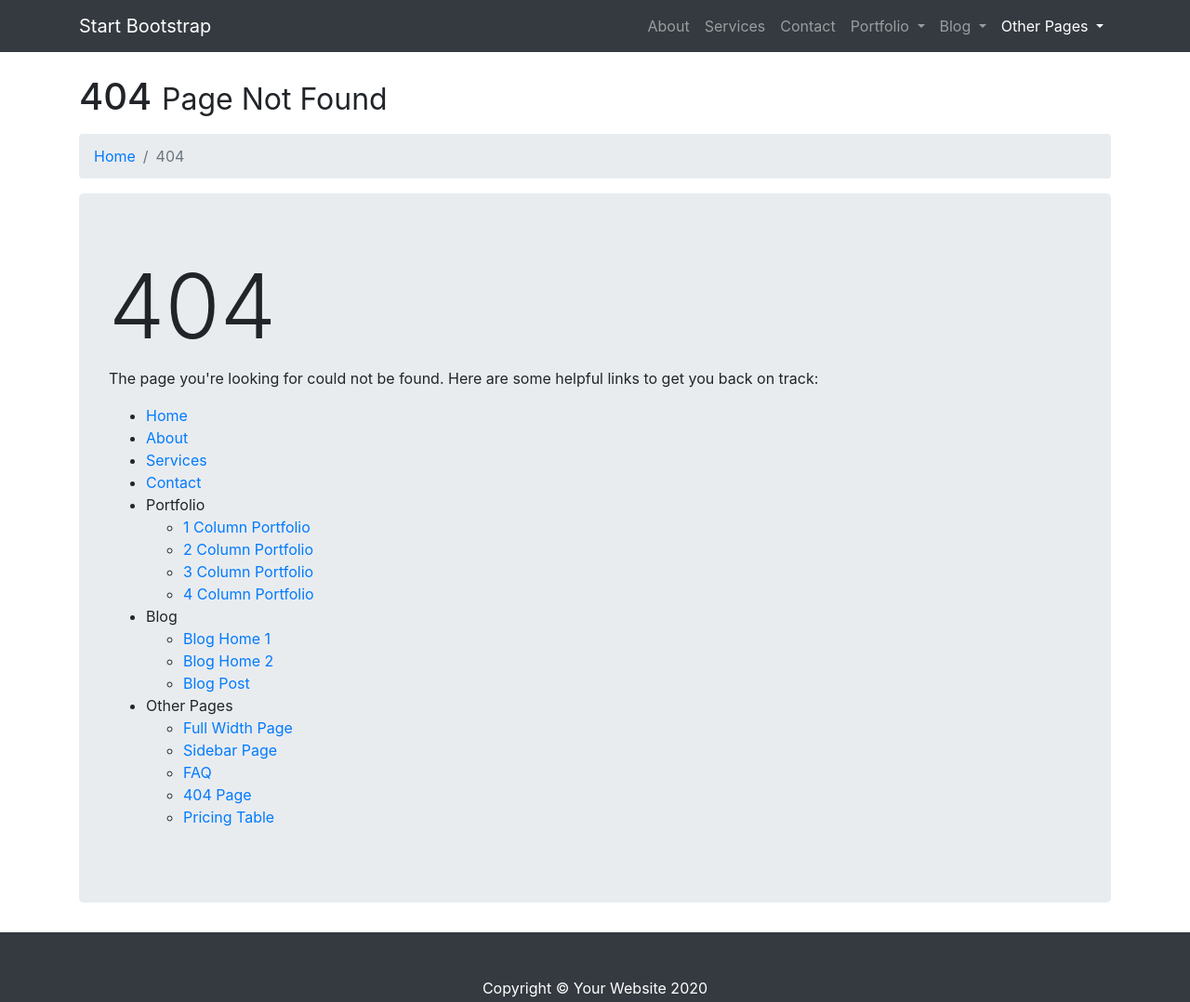
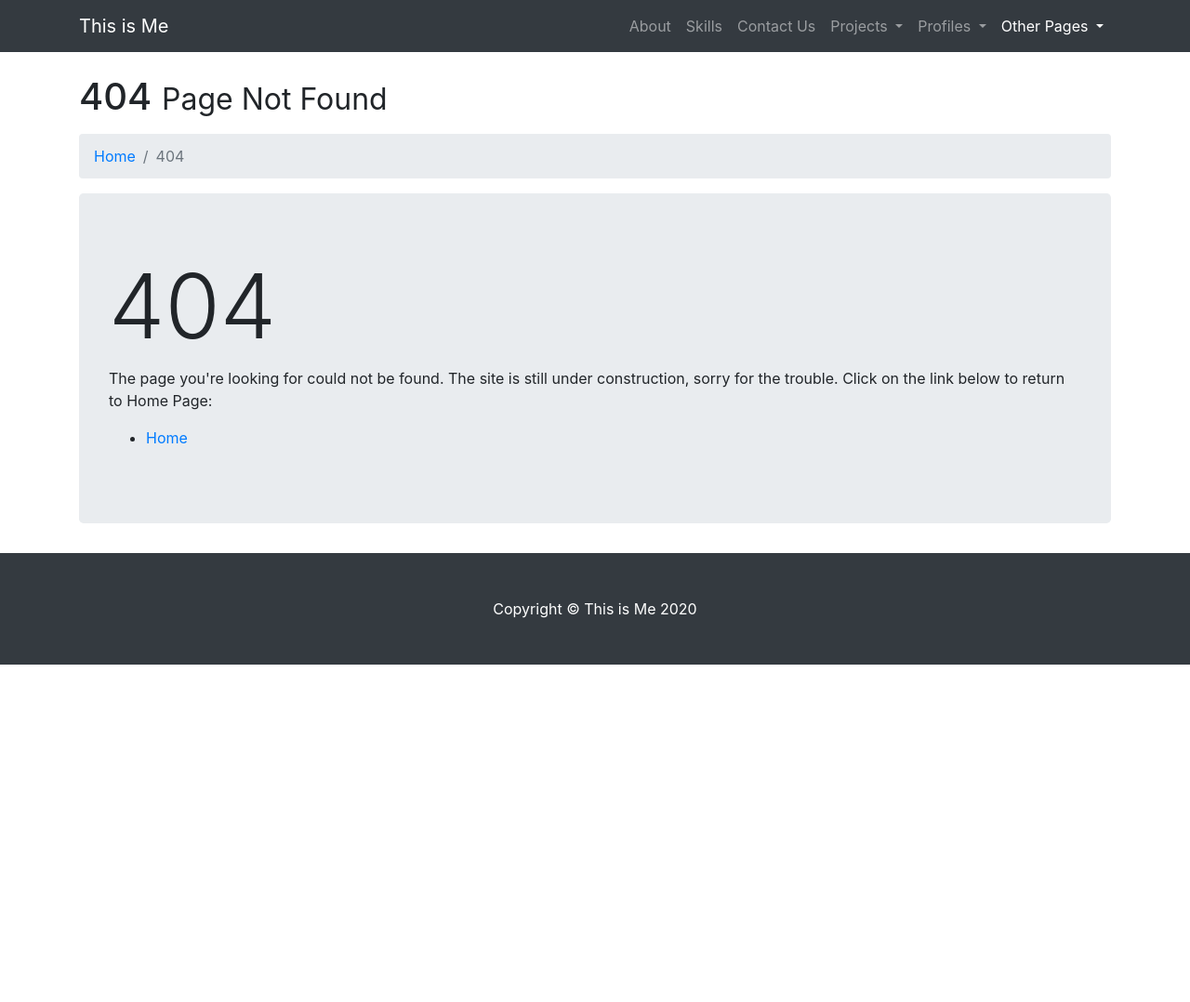
Before and after one commit to Mohit6043/myprofile, a website: page 404.html in a window 1280 px wide. Shown: the whole page at 93% size. After the commit the page ends 800 px from the top, so only its background shows below. Drawn offline with Linux system fonts and the light colour scheme.

Commit message:
Update 404.html

```diff
--- a/404.html
+++ b/404.html
@@ -23,7 +23,7 @@
   <!-- Navigation -->
   <nav class="navbar fixed-top navbar-expand-lg navbar-dark bg-dark fixed-top">
     <div class="container">
-      <a class="navbar-brand" href="index.html">Start Bootstrap</a>
+      <a class="navbar-brand" href="index.html">This is Me</a>
       <button class="navbar-toggler navbar-toggler-right" type="button" data-toggle="collapse" data-target="#navbarResponsive" aria-controls="navbarResponsive" aria-expanded="false" aria-label="Toggle navigation">
         <span class="navbar-toggler-icon"></span>
       </button>
@@ -33,32 +33,25 @@
             <a class="nav-link" href="about.html">About</a>
           </li>
           <li class="nav-item">
-            <a class="nav-link" href="services.html">Services</a>
+            <a class="nav-link" href="skills.html">Skills</a>
           </li>
           <li class="nav-item">
-            <a class="nav-link" href="contact.html">Contact</a>
+            <a class="nav-link" href="contact.html">Contact Us</a>
           </li>
           <li class="nav-item dropdown">
             <a class="nav-link dropdown-toggle" href="#" id="navbarDropdownPortfolio" data-toggle="dropdown" aria-haspopup="true" aria-expanded="false">
-              Portfolio
+              Projects
             </a>
             <div class="dropdown-menu dropdown-menu-right" aria-labelledby="navbarDropdownPortfolio">
-              <a class="dropdown-item" href="portfolio-1-col.html">1 Column Portfolio</a>
-              <a class="dropdown-item" href="portfolio-2-col.html">2 Column Portfolio</a>
-              <a class="dropdown-item" href="portfolio-3-col.html">3 Column Portfolio</a>
-              <a class="dropdown-item" href="portfolio-4-col.html">4 Column Portfolio</a>
-              <a class="dropdown-item" href="portfolio-item.html">Single Portfolio Item</a>
+              <a class="dropdown-item" href="Browse-projects.html">Browse Projects</a>
             </div>
           </li>
           <li class="nav-item dropdown">
             <a class="nav-link dropdown-toggle" href="#" id="navbarDropdownBlog" data-toggle="dropdown" aria-haspopup="true" aria-expanded="false">
-              Blog
+              Profiles
             </a>
             <div class="dropdown-menu dropdown-menu-right" aria-labelledby="navbarDropdownBlog">
-              <a class="dropdown-item" href="blog-home-1.html">Blog Home 1</a>
-              <a class="dropdown-item" href="blog-home-2.html">Blog Home 2</a>
-              <a class="dropdown-item" href="blog-post.html">Blog Post</a>
-            </div>
+              <a class="dropdown-item" href="Browse-profiles.html">Browse Profiles</a>
           </li>
           <li class="nav-item active dropdown">
             <a class="nav-link dropdown-toggle" href="#" id="navbarDropdownBlog" data-toggle="dropdown" aria-haspopup="true" aria-expanded="false">
@@ -94,70 +87,10 @@
 
     <div class="jumbotron">
       <h1 class="display-1">404</h1>
-      <p>The page you're looking for could not be found. Here are some helpful links to get you back on track:</p>
+      <p>The page you're looking for could not be found. The site is still under construction, sorry for the trouble. Click on the link below to return to Home Page:</p>
       <ul>
         <li>
           <a href="index.html">Home</a>
-        </li>
-        <li>
-          <a href="about.html">About</a>
-        </li>
-        <li>
-          <a href="services.html">Services</a>
-        </li>
-        <li>
-          <a href="contact.html">Contact</a>
-        </li>
-        <li>
-          Portfolio
-          <ul>
-            <li>
-              <a href="portfolio-1-col.html">1 Column Portfolio</a>
-            </li>
-            <li>
-              <a href="portfolio-2-col.html">2 Column Portfolio</a>
-            </li>
-            <li>
-              <a href="portfolio-3-col.html">3 Column Portfolio</a>
-            </li>
-            <li>
-              <a href="portfolio-4-col.html">4 Column Portfolio</a>
-            </li>
-          </ul>
-        </li>
-        <li>
-          Blog
-          <ul>
-            <li>
-              <a href="blog-home-1.html">Blog Home 1</a>
-            </li>
-            <li>
-              <a href="blog-home-2.html">Blog Home 2</a>
-            </li>
-            <li>
-              <a href="blog-post.html">Blog Post</a>
-            </li>
-          </ul>
-        </li>
-        <li>
-          Other Pages
-          <ul>
-            <li>
-              <a href="full-width-page.html">Full Width Page</a>
-            </li>
-            <li>
-              <a href="sidebar.html">Sidebar Page</a>
-            </li>
-            <li>
-              <a href="faq.html">FAQ</a>
-            </li>
-            <li>
-              <a href="404.html">404 Page</a>
-            </li>
-            <li>
-              <a href="pricing-table.html">Pricing Table</a>
-            </li>
-          </ul>
         </li>
       </ul>
     </div>
@@ -169,7 +102,7 @@
   <!-- Footer -->
   <footer class="py-5 bg-dark">
     <div class="container">
-      <p class="m-0 text-center text-white">Copyright &copy; Your Website 2020</p>
+      <p class="m-0 text-center text-white">Copyright &copy; This is Me 2020</p>
     </div>
     <!-- /.container -->
   </footer>
```
